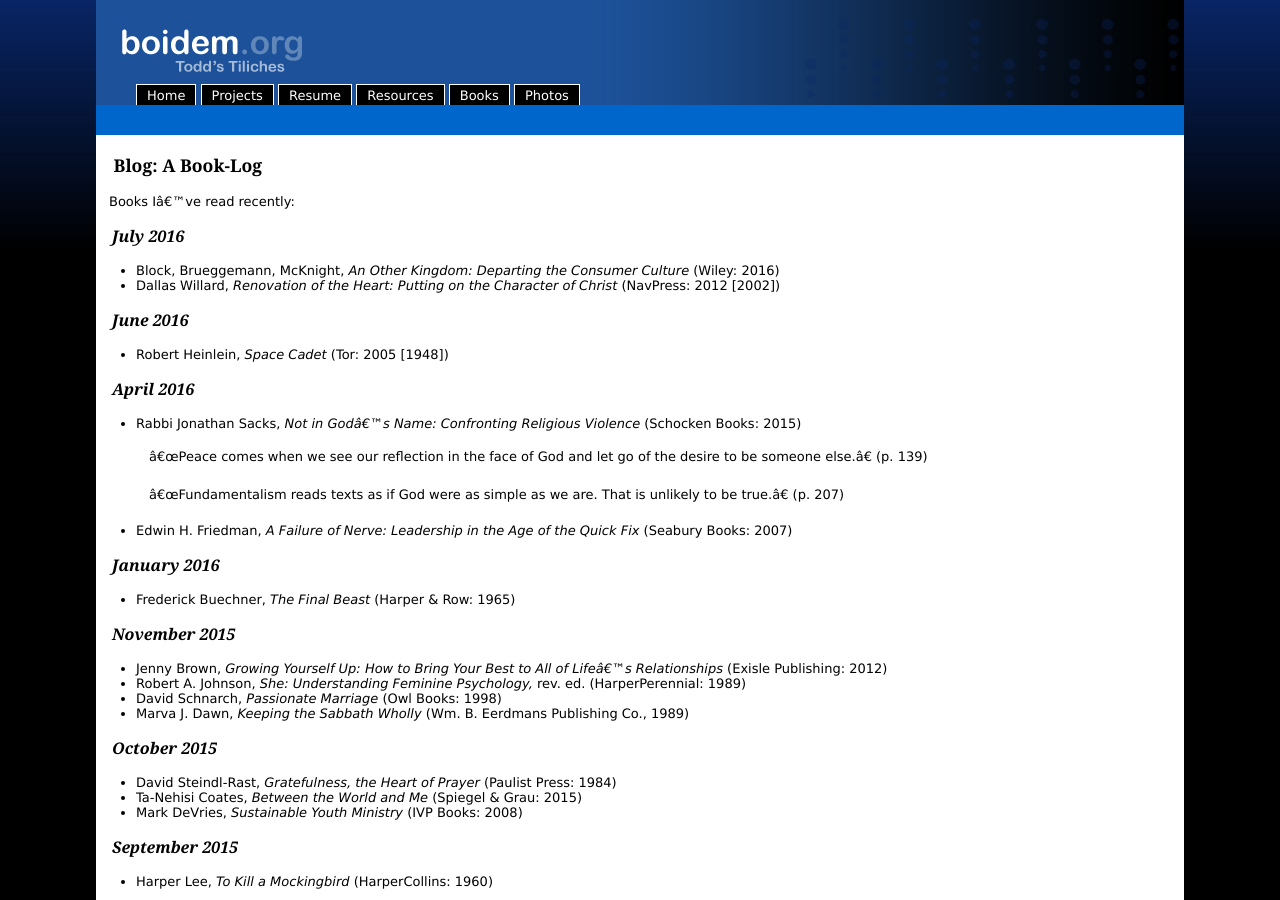
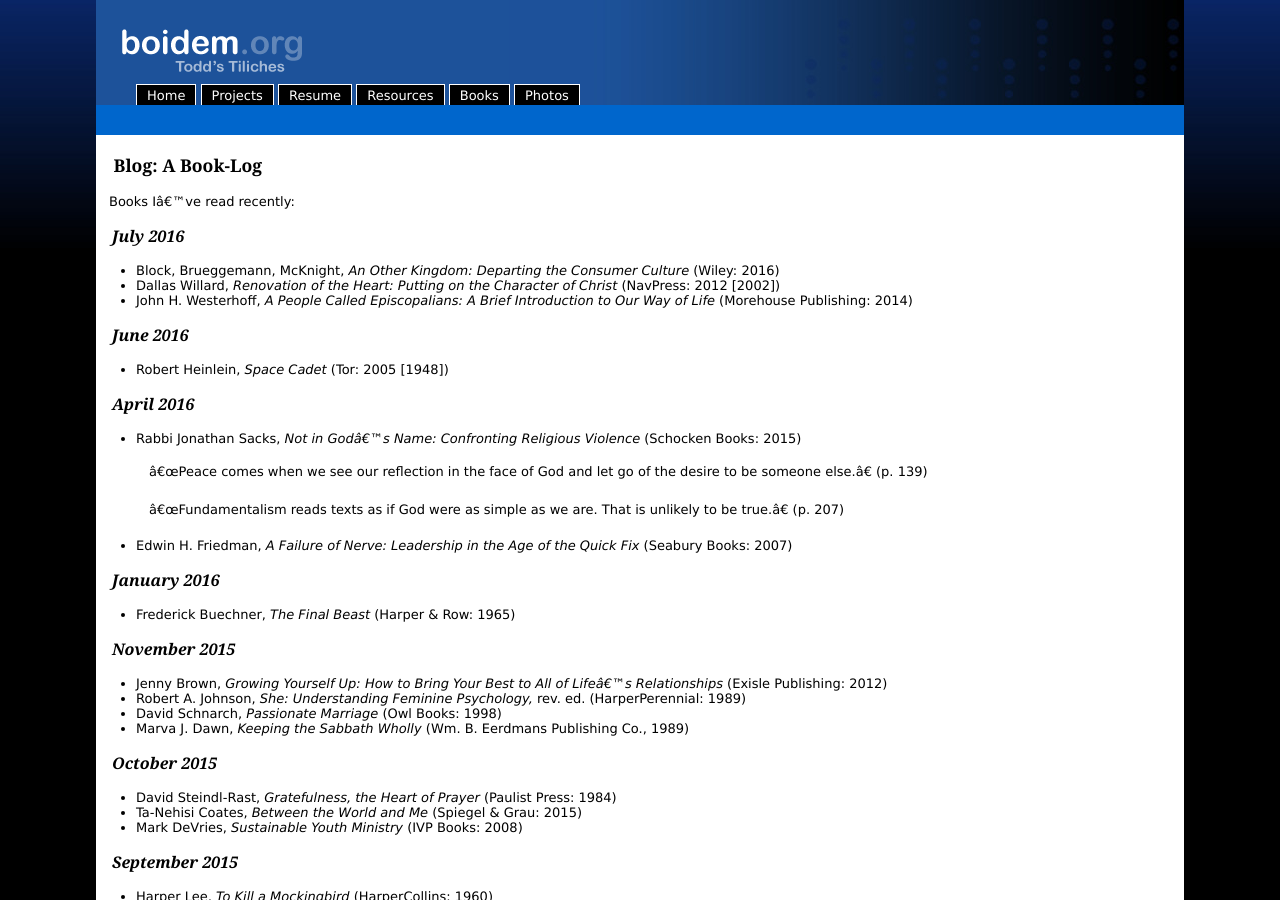
Before and after one commit to toddfoster/toddfoster.github.com, a Jekyll site: the page built from books.md, in a window 1280 px wide and 900 px high. Built offline with Jekyll 4.4.1, drawn with Linux system fonts in a browser that asks for light colours.

Commit message:
Westerhoff

```diff
--- a/books.md
+++ b/books.md
@@ -10,6 +10,7 @@ Books I've read recently:
 ## July 2016
 * Block, Brueggemann, McKnight, _An Other Kingdom: Departing the Consumer Culture_ (Wiley: 2016)
 * Dallas Willard, _Renovation of the Heart: Putting on the Character of Christ_ (NavPress: 2012 [2002])
+* John H. Westerhoff, _A People Called Episcopalians: A Brief Introduction to Our Way of Life_ (Morehouse Publishing: 2014)
 
 ## June 2016
 * Robert Heinlein, _Space Cadet_ (Tor: 2005 [1948])
```
